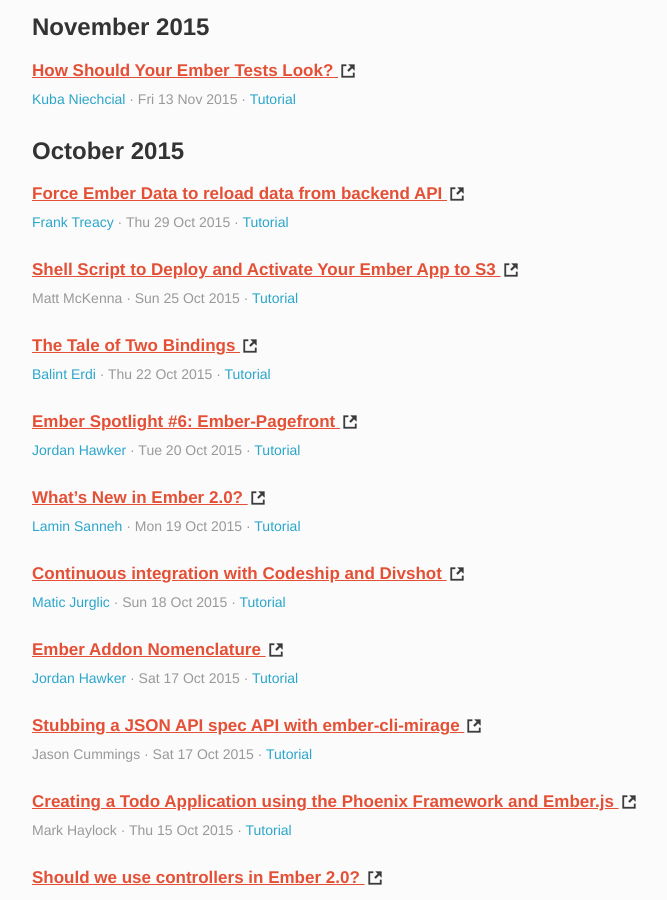
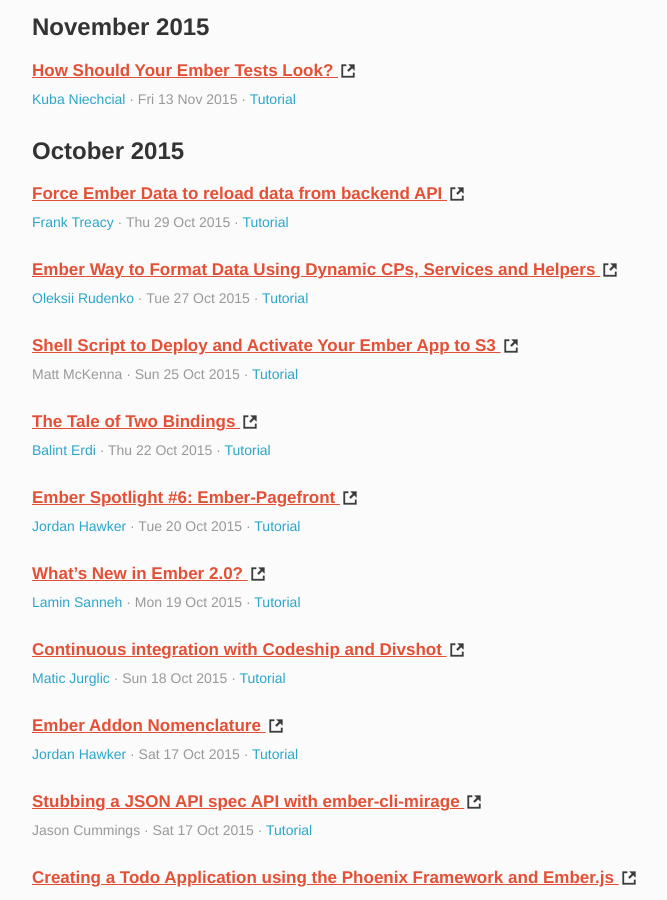
Before and after one commit to emberwatch/emberwatch, a Jekyll site: the page built from tutorials.html, in a window 1280 px wide and 900 px high, scrolled down 1283 px. Shown: the whole window, without its empty margins (148-815 px from the left). Built offline with Jekyll 4.4.1, drawn with Linux system fonts in a browser that asks for light colours; comment, search, counter and statistics services are not loaded.

Commit message:
Added Article: Ember Way to Format Data using Dynamic CP's, Services & Helpers

```diff
--- a/_data/tutorials.yml
+++ b/_data/tutorials.yml
@@ -1,4 +1,12 @@
 ---
+- title: 'Ember Way to Format Data Using Dynamic CPs, Services and Helpers'
+  author_ids:
+  - 280
+  date: '2015-10-27'
+  date_created: '2015-10-27'
+  date_updated: '2015-10-27'
+  urls:
+  - https://60devs.com/the-ember-way-to-format-data-using-dynamic-cps-services-and-helpers.html
 - title: 'Router Service for Ember Apps'
   author_ids:
   - 280
```
